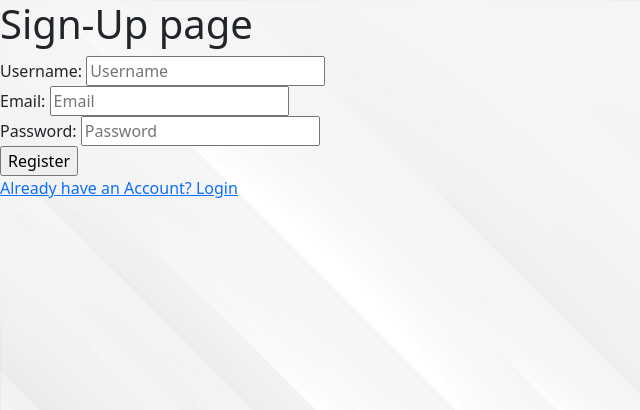
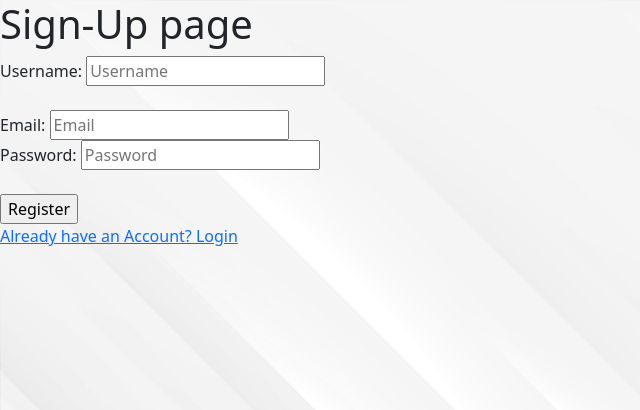
Before and after one commit to Thameem-20/DBMS-project, a Flask app: page /register in a window 1280 px wide. Shown: the top 410 px of the page, without its empty margins (0-640 px from the left). Run offline with Flask 3, Linux system fonts and the light colour scheme.

Commit message:
updated css

```diff
--- a/templates/register.html
+++ b/templates/register.html
@@ -3,11 +3,19 @@
 {% block body %}
         <h1>Sign-Up page</h1>
         <form method="POST" action="">
+            <div class="parent">
+                <div class="c1">
             {{form.hidden_tag() }}
-            Username: {{form.username}} <br>
+            Username: {{form.username}}
+        </div><br>
+        <div class="c1">
             Email: {{form.email}} <br>
-            Password: {{form.password}} <br>
+            Password: {{form.password}}
+        </div><br>
+        <div class="c1"></div>
             {{form.submit}}
+        </div>
+    </div>
         </form>
         <a href="{{url_for('login')}}">Already have an Account? Login</a>
     {% endblock body %}
```
